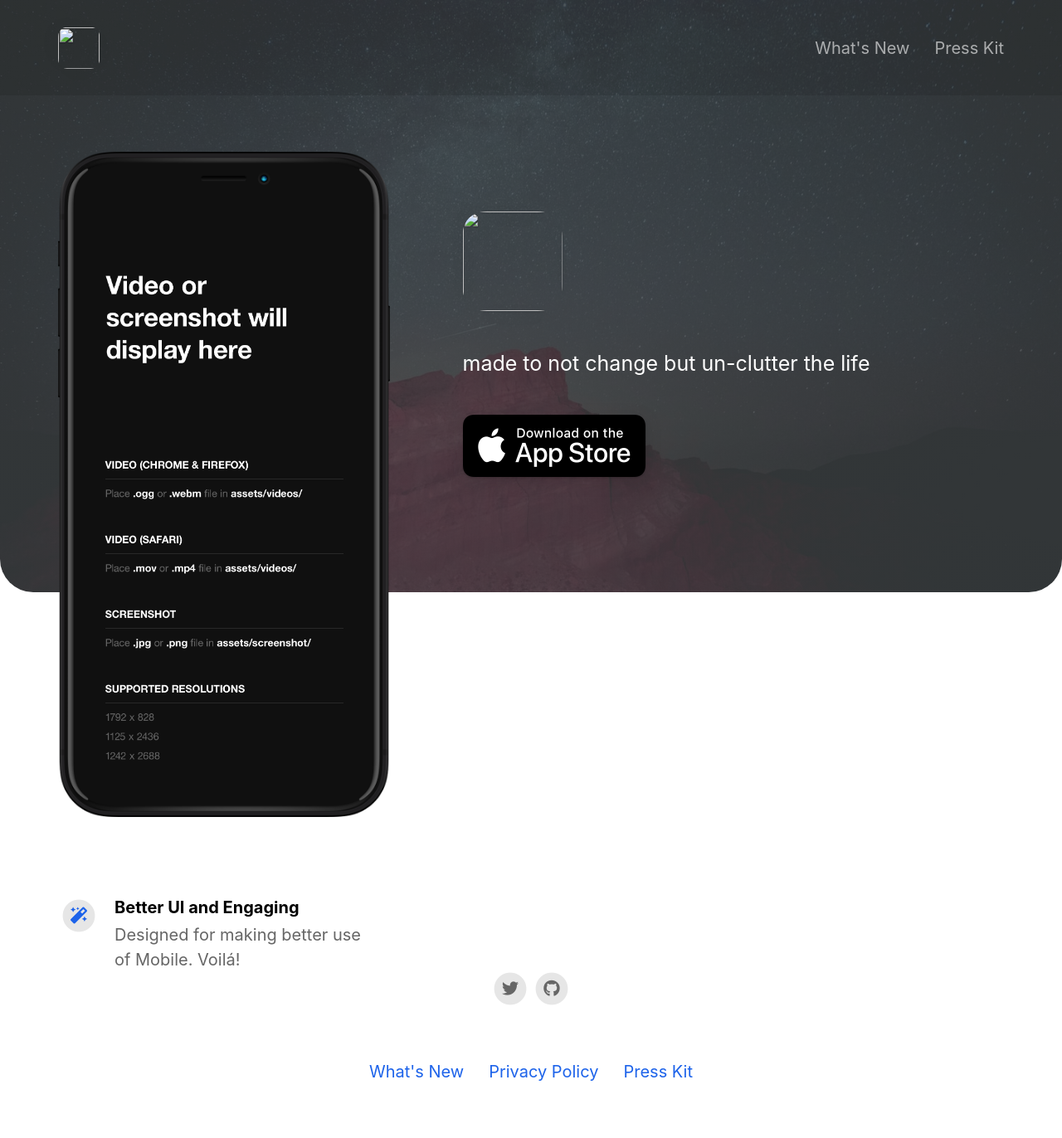
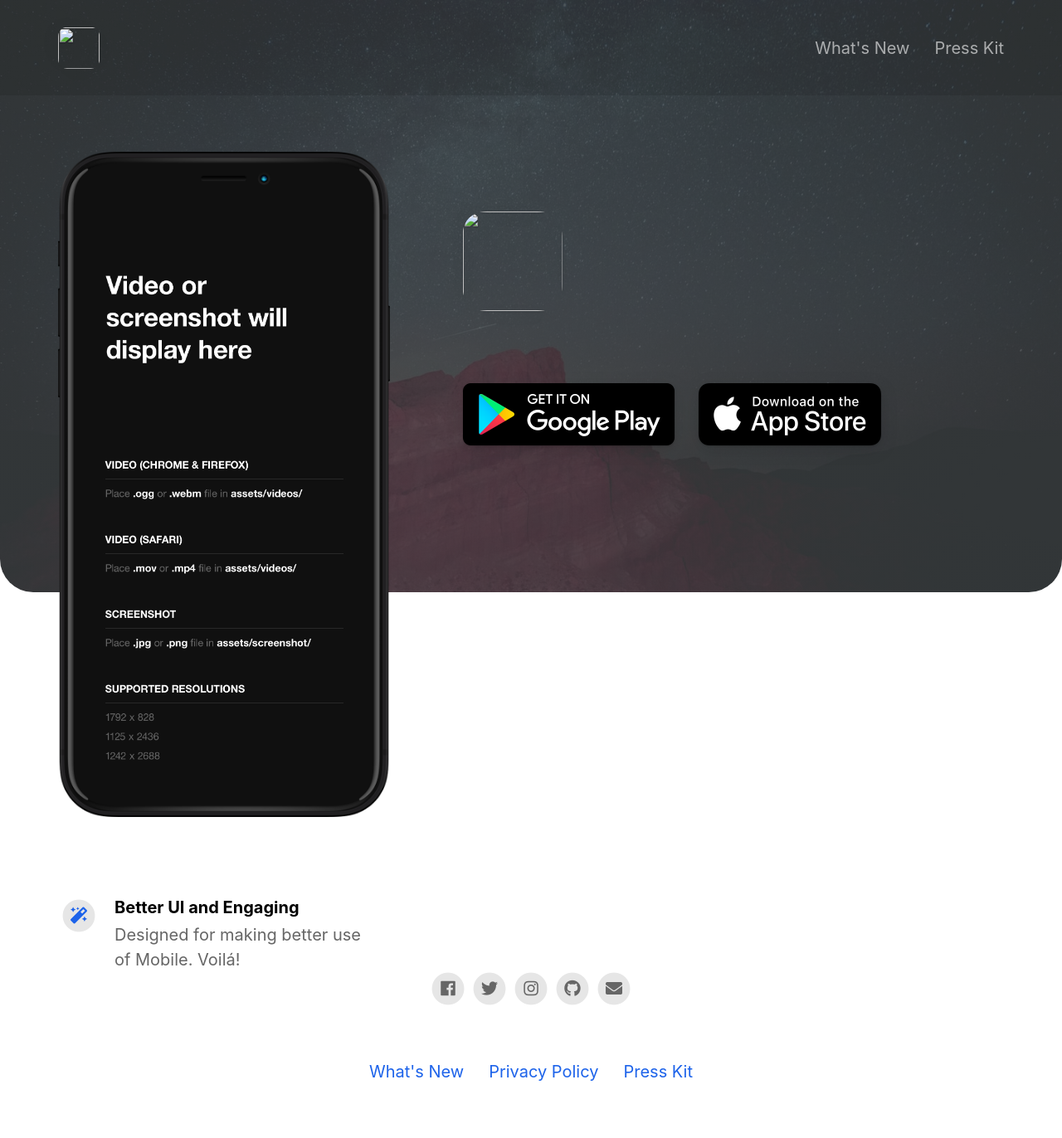
Before and after one commit to 0u4/test, a Jekyll site: the page built from index.html, in a window 1280 px wide. Shown: the whole page at 83% size. Built offline with Jekyll 4.4.1, drawn with Linux system fonts in a browser that asks for light colours; nearby versions of some CDN libraries.

Commit message:
Update _config.yml

```diff
--- a/_config.yml
+++ b/_config.yml
@@ -6,14 +6,14 @@ ios_app_id                                : 1234793120
 ios_app_country                           : us                                        # Required outside USA. Enter 2 letter country code as in https://en.wikipedia.org/wiki/ISO_3166-1_alpha-2
 
 appstore_link                             :                                           # Automatically populates if not set and if iOS app ID is set. Otherwise enter manually.
-playstore_link                            :                                           # Enter Google Play Store URL.
+playstore_link                            : https://play.google.com/store/apps/details?id=com.ichi2.anki                                          # Enter Google Play Store URL.
 presskit_download_link                    : https://sharkaby.com                                          # Enter a link to downloadable file or (e.g. public Dropbox link to a .zip file).
                                                                                       # Or upload your press kit file to assets and set path accordingly (e.g. "assets/your_press_kit.zip").
 
 app_icon                                  : # assets/appicon.png                      # Automatically populates if not set and if iOS app ID is set.  Otherwise enter path to icon file manually.
 app_name                                  :                                           # Automatically populates if not set and if iOS app ID is set.  Otherwise enter manually.
 app_price                                 :                                           # Automatically populates if not set and if iOS app ID is set.  Otherwise enter manually.
-app_description                           : made to not change but un-clutter the life
+app_description                           : # made to not change but un-clutter the life
 
 enable_smart_app_banner                   : true                                      # Set to true to show a smart app banner at top of page on mobile devices.
 
@@ -23,9 +23,9 @@ enable_smart_app_banner                   : true
 your_name                                 : # Abhishek
 your_link                                 : # https://sharkaby.com
 your_city                                 : # India
-email_address                             : # sharkaby.com
-facebook_username                         : # sharkaby
-instagram_username                        : # sharkaby_
+email_address                             :  sharkaby.com
+facebook_username                         :  sharkaby
+instagram_username                        :  sharkaby_
 twitter_username                          : sharkaby_
 github_username                           : sharkaby
 youtube_username                          :
```
